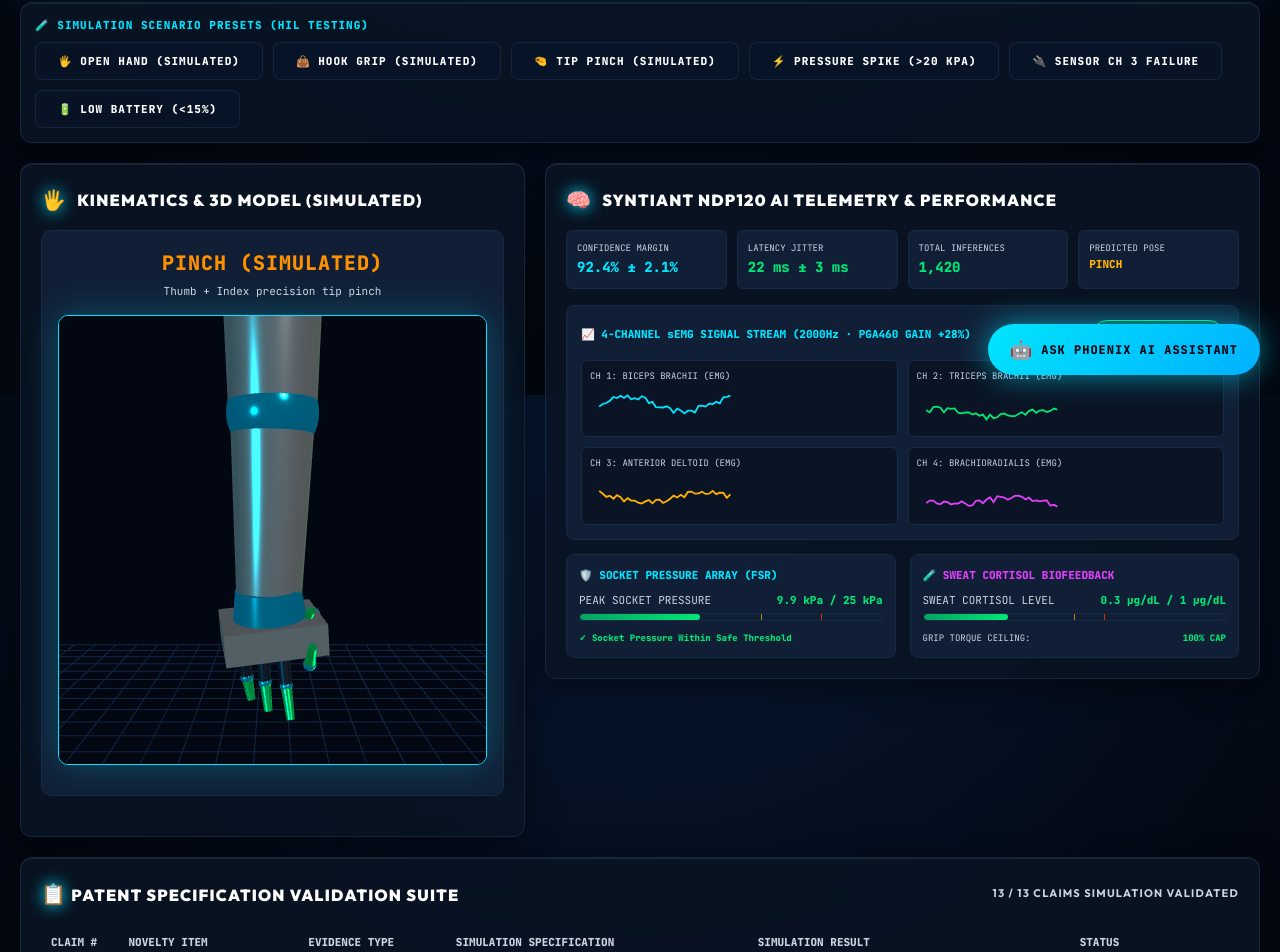
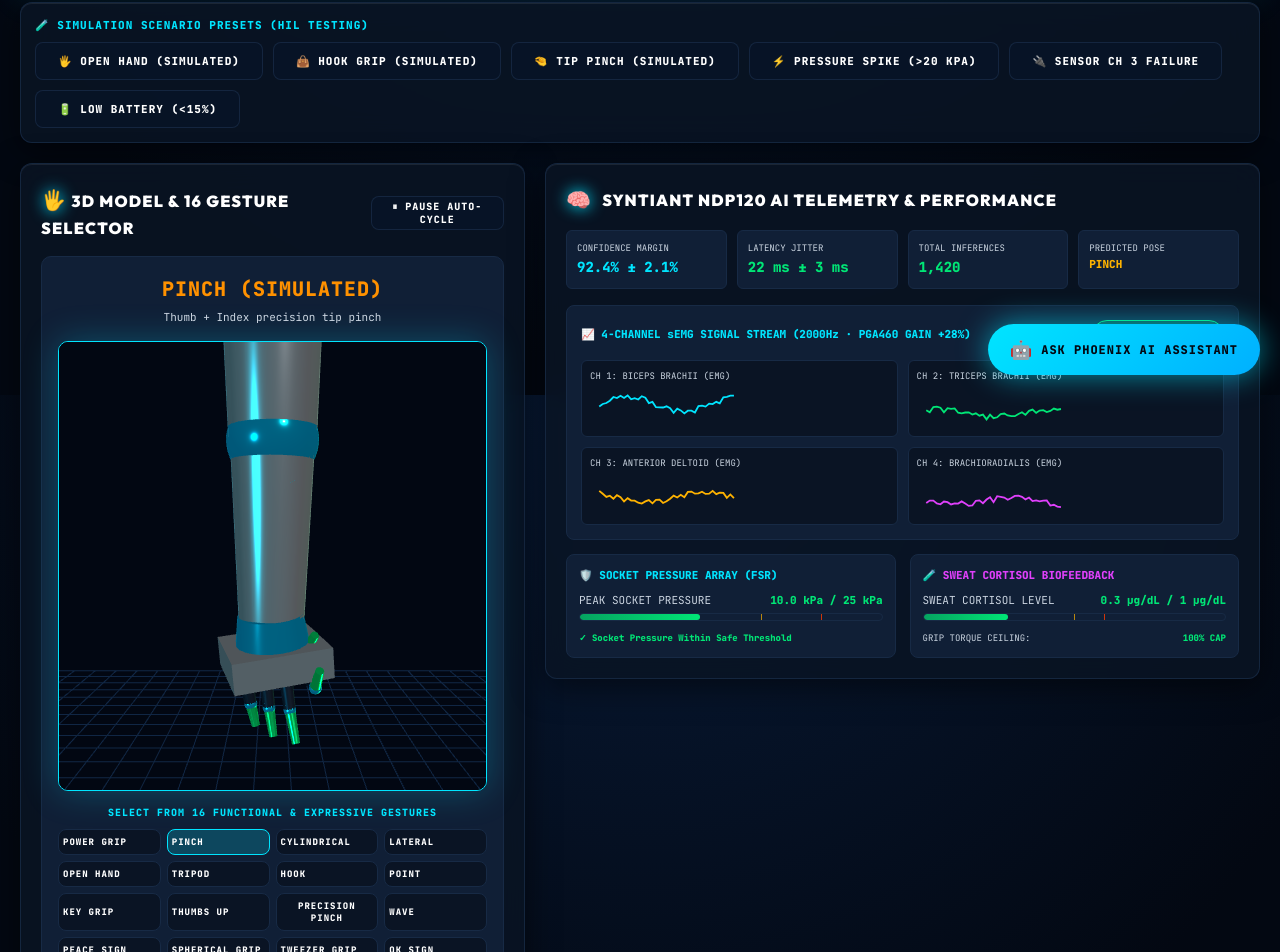
Before and after one commit to karthickraja2371-rgb/project-phoenix-dashboard, a React (Vite) app: page / in a window 1280 px wide. Shown: the part 405-1357 px from the top of the page. Built offline with nearby package versions, Linux system fonts and the light colour scheme.

Commit message:
Expand gesture library to 16 functional bionic gestures with 4x4 interactive grid

```diff
--- a/src/App.jsx
+++ b/src/App.jsx
@@ -9,6 +9,7 @@ const P = {
   red: "#FF3D00", blue: "#2979FF", purple: "#E040FB",
 };
 
+// Expanded to 16 Functional & Expressive Bionic Gestures
 const GESTURES = [
   { name: "POWER GRIP",     fingers: [80, 85, 85, 80, 75], color: "#FF3D00", desc: "Full fist closure for heavy tools / weight" },
   { name: "PINCH",          fingers: [85, 90, 15, 10,  5], color: "#FF9100", desc: "Thumb + Index precision tip pinch" },
@@ -22,6 +23,10 @@ const GESTURES = [
   { name: "THUMBS UP",      fingers: [ 0, 70, 70, 70, 65], color: "#76FF03", desc: "Thumb extended upward gesture" },
   { name: "PRECISION PINCH",fingers: [90, 90, 15, 10,  5], color: "#00E5FF", desc: "Fine object manipulation under 5mm" },
   { name: "WAVE",           fingers: [ 0, 10, 10, 10, 10], color: "#E040FB", desc: "Slight finger flex expressive pose" },
+  { name: "PEACE SIGN",     fingers: [75,  0,  0, 70, 65], color: "#1DE9B6", desc: "Extended index + middle peace gesture" },
+  { name: "SPHERICAL GRIP", fingers: [50, 55, 55, 50, 45], color: "#FFD600", desc: "Cupped palm for holding spherical objects/balls" },
+  { name: "TWEEZER GRIP",   fingers: [60, 65, 65, 15, 10], color: "#00B0FF", desc: "Parallel alignment for ultra-thin items" },
+  { name: "OK SIGN",        fingers: [90, 90,  0,  0,  0], color: "#D500F9", desc: "Thumb + Index tip circle with extended fingers" },
 ];
 
 const TESTS = [
@@ -78,7 +83,6 @@ function GaugeBar({ label, value, max, warn, danger, unit = "", small = false })
   );
 }
 
-// ── SVG Waveform Generator for sEMG ──────────────────────────────────────────
 function SVGWaveform({ data, color, height = 36 }) {
   if (!data || data.length === 0) return null;
   const width = 280;
@@ -105,6 +109,9 @@ const getBotResponse = (question) => {
   if (q.includes("hi") || q.includes("hello") || q.includes("hey")) {
     return "👋 Hello! I am the **Project Phoenix AI Assistant**. How can I help you explore our bionic prosthesis system today?";
   }
+  if (q.includes("gesture") || q.includes("pose") || q.includes("how many")) {
+    return "🖐️ **16 Gesture Library**: Project Phoenix supports 16 functional & expressive gestures: Power Grip, Tip Pinch, Cylindrical, Lateral (Key), Open Hand, Tripod, Hook, Point, Key Grip, Thumbs Up, Precision Pinch, Wave, Peace Sign (✌️), Spherical Grip (⚽), Tweezer Grip (🥢), and OK Sign (👌).";
+  }
   if (q.includes("patent") || q.includes("claim") || q.includes("number")) {
     return "📜 **Patent Information**: Project Phoenix holds Indian Provisional Patent Application No. **202641077314** (Filed **23 June 2026**). It features **13 Novel Claims** starting from **Claim 1 through Claim 13**, covering offline Syntiant AI, microfluidic sweat cortisol capping, self-healing socket liners, 20.0 kPa FSR pressure locks, and 3-position TENS rotation.";
   }
@@ -127,11 +134,11 @@ const getBotResponse = (question) => {
     return "⚙️ **System Hardware Specs**: Total Mass = **1.18 kg (MODELED)**. Battery Pack = 22.2V 5000mAh Li-Ion (111Wh) yielding **13.2 Hours Runtime (MODELED)**. Elbow drive features a Maxon ECX Speed 16 M motor with a 50:1 non-backdrivable GP 16 C worm gear (0W passive power draw) and CAN-FD bus topology with 50ms watchdog timeout.";
   }
 
-  return "⚡ **Project Phoenix AI Assistant**: Project Phoenix is an autonomous 1.18kg transhumeral myoelectric prosthesis with Indian Provisional Patent No. 202641077314 (Filed 23 June 2026). Key specifications include offline Syntiant NDP120 neural AI (22ms latency), 20.0 kPa FSR socket pressure lock, self-healing silicone liner, Maxon worm gear drive, and ISO 13485 QMS design controls.";
+  return "⚡ **Project Phoenix AI Assistant**: Project Phoenix is an autonomous 1.18kg transhumeral myoelectric prosthesis with Indian Provisional Patent No. 202641077314 (Filed 23 June 2026). Key specifications include 16 gesture classes, offline Syntiant NDP120 neural AI (22ms latency), 20.0 kPa FSR socket pressure lock, self-healing silicone liner, Maxon worm gear drive, and ISO 13485 QMS design controls.";
 };
 
 export default function App() {
-  const [viewMode, setViewMode] = useState("dashboard"); // Default to Dashboard for immediate telemetry inspection
+  const [viewMode, setViewMode] = useState("dashboard");
   const [isAutoCycle, setIsAutoCycle] = useState(true);
   const [manualGestureIdx, setManualGestureIdx] = useState(0);
   const [cortisolOverride, setCortisolOverride] = useState(0.28);
@@ -146,7 +153,7 @@ export default function App() {
   const [isChatOpen, setIsChatOpen] = useState(false);
   const [chatInput, setChatInput] = useState("");
   const [chatMessages, setChatMessages] = useState([
-    { sender: "bot", text: "👋 Hello! I am the **Project Phoenix AI Assistant**. How can I help you explore our bionic prosthesis system today?" }
+    { sender: "bot", text: "👋 Hello! I am the **Project Phoenix AI Assistant**. How can I help you explore our 16 bionic gestures, patent, or clinical roadmap today?" }
   ]);
 
   // Diagnostic runner states
@@ -268,7 +275,7 @@ export default function App() {
   };
 
   const handleExportCSV = () => {
-    const timeStr = "27-July-2026_21-01-04";
+    const timeStr = "27-July-2026_21-07-29";
     const csvContent = "data:text/csv;charset=utf-8,Claim,Novelty,Evidence,Spec,Result,Status,Timestamp\n" +
       TESTS.map((t, i) => `"${t.claim}","${t.name}","${t.evidence}","${t.sub}","${RESULT_VALS[i]}","SIMULATION VALIDATED","${timeStr}"`).join("\n");
     const encodedUri = encodeURI(csvContent);
@@ -356,7 +363,7 @@ export default function App() {
             </div>
           </section>
 
-          {/* OFFICIAL TECHNICAL VISUAL GALLERY WITH NEW CAD POSTERS */}
+          {/* TECHNICAL VISUAL GALLERY WITH NEW CAD POSTERS */}
           <section className="card" style={{ marginBottom: 24 }}>
             <div className="card-title">
               <span className="icon">🖼️</span> TECHNICAL ENGINEERING POSTERS &amp; CAD SCHEMATICS (CLICK TO ENLARGE)
@@ -441,23 +448,51 @@ export default function App() {
             </div>
           </div>
 
-          {/* 🌟 FULL DUAL-COLUMN TELEMETRY GRID (NO BLANK AREAS) 🌟 */}
+          {/* FULL DUAL-COLUMN TELEMETRY GRID WITH 16 GESTURE CONTROLS */}
           <div className="grid-main">
             {/* Left Column: 3D WebGL Kinematics Model */}
             <div className="col-5">
               <div className="card" style={{ marginBottom: 20, height: "100%" }}>
-                <div className="card-title"><span className="icon">🖐</span> KINEMATICS &amp; 3D MODEL (SIMULATED)</div>
+                <div className="card-title" style={{ justifyContent: "space-between" }}>
+                  <div><span className="icon">🖐</span> 3D MODEL &amp; 16 GESTURE SELECTOR</div>
+                  <button className="btn btn-outline" style={{ padding: "3px 8px", fontSize: 10 }} onClick={() => setIsAutoCycle(!isAutoCycle)}>
+                    {isAutoCycle ? "⏸ Pause Auto-Cycle" : "▶ Resume Auto-Cycle"}
+                  </button>
+                </div>
                 <div style={{ background: P.bg3, border: `1px solid ${P.bd}`, borderRadius: 10, padding: 16, textAlign: "center" }}>
                   <div style={{ fontSize: 20, fontWeight: 900, color: currentG.color, letterSpacing: 1 }}>{currentG.name} (SIMULATED)</div>
                   <div style={{ fontSize: 11, color: P.t2, marginTop: 4 }}>{currentG.desc}</div>
                   <div style={{ margin: "14px 0" }}>
                     <Arm3DViewer fingers={d.fingers} elbow={d.elbow} wrist={d.wrist} color={currentG.color} />
                   </div>
+
+                  {/* 16 Interactive Gesture Selector Grid */}
+                  <div style={{ marginTop: 12 }}>
+                    <div style={{ fontSize: 10, color: P.cyan, fontWeight: 800, marginBottom: 8, letterSpacing: 1 }}>SELECT FROM 16 FUNCTIONAL &amp; EXPRESSIVE GESTURES</div>
+                    <div style={{ display: "grid", gridTemplateColumns: "repeat(4, 1fr)", gap: 6 }}>
+                      {GESTURES.map((g, idx) => (
+                        <button
+                          key={idx}
+                          className="btn btn-outline"
+                          style={{
+                            padding: "6px 4px",
+                            fontSize: 9,
+                            borderColor: idx === (isAutoCycle ? d.gIdx : manualGestureIdx) % GESTURES.length ? P.cyan : P.bd,
+                            background: idx === (isAutoCycle ? d.gIdx : manualGestureIdx) % GESTURES.length ? "rgba(0, 229, 255, 0.2)" : P.bg2,
+                            color: P.t1,
+                          }}
+                          onClick={() => { setIsAutoCycle(false); setManualGestureIdx(idx); }}
+                        >
+                          {g.name}
+                        </button>
+                      ))}
+                    </div>
+                  </div>
                 </div>
               </div>
             </div>
 
-            {/* Right Column: Full Telemetry Stack (sEMG, Pressure, Cortisol, Power) */}
+            {/* Right Column: Full Telemetry Stack */}
             <div className="col-7">
               <div className="card" style={{ marginBottom: 20 }}>
                 {/* 1. Top Metrics */}
@@ -670,7 +705,7 @@ export default function App() {
             <div style={{ display: "flex", gap: 6 }}>
               <input
                 type="text"
-                placeholder="Ask about AI, Patent, Safety..."
+                placeholder="Ask about AI, 16 Gestures, Patent..."
                 value={chatInput}
                 onChange={(e) => setChatInput(e.target.value)}
                 onKeyDown={(e) => e.key === "Enter" && handleSendMessage()}
@@ -692,7 +727,7 @@ export default function App() {
         <div style={{ textAlign: "right" }}>
           Indian Provisional Patent Application No.: <strong style={{ color: P.cyan }}>202641077314</strong> (Filed 23 June 2026)
           <br />
-          Subsystem TRL: <strong style={{ color: P.green }}>3–4 (HIL Simulated)</strong> · Version: <strong>v3.8.0-FullTelemetryGrid</strong> · Timestamp: 27 July 2026 21:01:04
+          Subsystem TRL: <strong style={{ color: P.green }}>3–4 (HIL Simulated)</strong> · Version: <strong>v3.9.0-16GesturesLibrary</strong> · Timestamp: 27 July 2026 21:07:29
         </div>
       </footer>
     </div>
```
